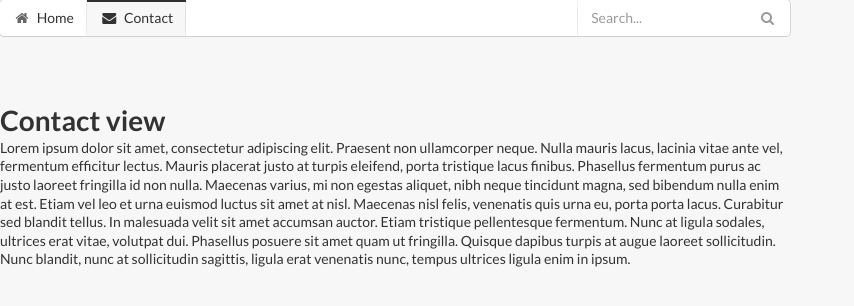
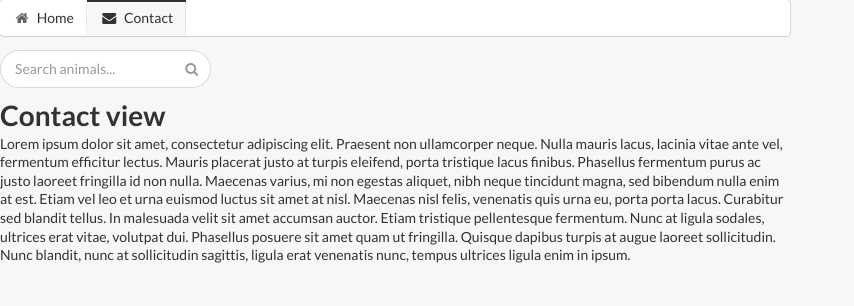
Before and after one commit to vanslambrouckd/backbone_employeelist, a website: page index.html in a window 1280 px wide. Both pictures are taken after a click on the link "Contact". Shown: the whole page, without its empty margins (0-854 px from the left). Drawn offline with Linux system fonts and the light colour scheme.

Commit message:
autocomplete

```diff
--- a/js/app.js
+++ b/js/app.js
@@ -7,7 +7,7 @@ var app = {
 
         $.each(views, function(index, view) {
             if (!app[view]) {
-                console.log('js/templates/' + view + '.html');
+                //console.log('js/templates/' + view + '.html');
                 deferreds.push($.get('js/templates/' + view + '.html', function(data) {
                     app[view] = _.template(data);
                 }, 'html'));
@@ -66,9 +66,7 @@ app.Router = Backbone.Router.extend({
                     model: data
                 });
 
-                console.log('firstName', data.firstName);
-
-                console.log('employeeDetailsView 1206', employeeDetailsView.render().el);
+                //console.log('employeeDetailsView 1206', employeeDetailsView.render().el);
                 self.$content.html(employeeDetailsView.render().el);
             }
         });
--- a/js/models/Employee.js
+++ b/js/models/Employee.js
@@ -57,8 +57,6 @@ app.MemoryStore = function() {
                 break;
             }
         }
-        console.log(employee);
-
         callLater(callback, employee);
     }
 
--- a/js/templates/Contact.html
+++ b/js/templates/Contact.html
@@ -1,3 +1,7 @@
-<h1 class="ui header">Contact view</h1>
-
-Lorem ipsum dolor sit amet, consectetur adipiscing elit. Praesent non ullamcorper neque. Nulla mauris lacus, lacinia vitae ante vel, fermentum efficitur lectus. Mauris placerat justo at turpis eleifend, porta tristique lacus finibus. Phasellus fermentum purus ac justo laoreet fringilla id non nulla. Maecenas varius, mi non egestas aliquet, nibh neque tincidunt magna, sed bibendum nulla enim at est. Etiam vel leo et urna euismod luctus sit amet at nisl. Maecenas nisl felis, venenatis quis urna eu, porta porta lacus. Curabitur sed blandit tellus. In malesuada velit sit amet accumsan auctor. Etiam tristique pellentesque fermentum. Nunc at ligula sodales, ultrices erat vitae, volutpat dui. Phasellus posuere sit amet quam ut fringilla. Quisque dapibus turpis at augue laoreet sollicitudin. Nunc blandit, nunc at sollicitudin sagittis, ligula erat venenatis nunc, tempus ultrices ligula enim in ipsum.
+<h1 class="ui header">Contact view</h1> Lorem ipsum dolor sit amet, consectetur adipiscing elit. Praesent non ullamcorper neque. Nulla mauris lacus, lacinia vitae ante vel, fermentum efficitur lectus. Mauris placerat justo at turpis eleifend, porta tristique lacus finibus. Phasellus fermentum purus ac justo laoreet fringilla id non nulla. Maecenas varius, mi non egestas aliquet, nibh neque tincidunt magna, sed bibendum nulla enim at est. Etiam vel leo et urna euismod luctus sit amet at nisl. Maecenas nisl felis, venenatis quis urna eu, porta porta lacus. Curabitur sed blandit tellus. In malesuada velit sit amet accumsan auctor. Etiam tristique pellentesque fermentum. Nunc at ligula sodales, ultrices erat vitae, volutpat dui. Phasellus posuere sit amet quam ut fringilla. Quisque dapibus turpis at augue laoreet sollicitudin. Nunc blandit, nunc at sollicitudin sagittis, ligula erat venenatis nunc, tempus ultrices ligula enim in ipsum.
+<!--
+<select class="ui search dropdown">
+    <option value="">State</option>
+    <option value="AL">Alabama</option>
+</select>
+-->
--- a/js/templates/Page.html
+++ b/js/templates/Page.html
@@ -9,21 +9,31 @@
                     <i class="mail icon"></i> Contact
                 </a>
                 <div class="right menu">
+
+
+                    <!--
                     <div class="item">
                         <div class="ui search transparent icon input">
                             <input placeholder="Search..." type="text" id="search-box">
                             <i class="search link icon"></i>
                         </div>
+                        <div class="results"></div>
                     </div>
+                    -->
                 </div>
             </div>
         </div>
     </div>
-    <div class="row">
-        <div class="ten wide column" id="searchresults">
-            no results
+
+    <div class="ui category search">
+        <div class="ui icon input">
+            <input class="prompt" type="text" placeholder="Search animals...">
+            <i class="search icon"></i>
         </div>
+        <div class="results"></div>
     </div>
+
+
     <div class="row">
         <div class="ten wide column" id="content">start content</div>
     </div>
--- a/js/views/contact.js
+++ b/js/views/contact.js
@@ -2,10 +2,74 @@ app.ContactView = Backbone.View.extend({
     initialize: function(options) {
         this.options = options || {};
         this.template = this.options.template;
-        console.log('template', this.template());
+        //console.log('template', this.template());
     },
     render: function() {
-        this.$el.html(this.template);
+        //this.$el.html(this.template);
+        this.$el.append(this.template);
+        $('select.dropdown', this.el)
+            .dropdown()
+        ;
+
+var content = [
+    {
+        title: 'Andorrs'
+    },
+    {
+        title: 'United Arab Emirates'
+    },
+    {
+        title: 'Afghanistas'
+    },
+    {
+        title: 'Antigus'
+    },
+    {
+        title: 'Anguills'
+    },
+    {
+        title: 'Albanis'
+    },
+    {
+        title: 'Armenis'
+    },
+    {
+        title: 'Netherlands Antilles'
+    },
+    {
+        title: 'Angols'
+    },
+    {
+        title: 'Argentins'
+    },
+    {
+        title: 'American Samos'
+    },
+    {
+        title: 'Austris'
+    },
+    {
+        title: 'Australis'
+    },
+    {
+        title: 'Arubs'
+    },
+    {
+        title: 'Aland Islands'
+    },
+    {
+        title: 'Azerbaijas'
+    },
+    {
+        title: 'Bosnis'
+    }
+    // etc
+];
+$('.ui.search', this.el)
+    .search({
+        source: content
+    })
+;
         return this;
     }
 });
--- a/js/views/employeedetails.js
+++ b/js/views/employeedetails.js
@@ -7,10 +7,10 @@ app.EmployeeDetailsView = Backbone.View.extend({
     },
     render: function() {
         var html = this.template(this.model.attributes);
-        console.log('html', html);
+        //console.log('html', html);
         this.$el.html(html);
-        console.log('attributes', this.model.attributes);
-        console.log(this.model.attributes.firstName);
+        //console.log('attributes', this.model.attributes);
+        //console.log(this.model.attributes.firstName);
         /*
         var tpm = new app.EmployeeSummaryView({
             model: this.model
--- a/js/views/page.js
+++ b/js/views/page.js
@@ -1,6 +1,6 @@
 app.PageView = Backbone.View.extend({
     events: {
-        'keyup #search-box': 'search'
+        //'keyup #search-box': 'search'
     },
     initialize: function(options) {
         this.options = options || {};
@@ -9,16 +9,72 @@ app.PageView = Backbone.View.extend({
         this.searchResultsView = new app.EmployeesListView({
             model: this.searchResults
         });
-        /*
-        $('.ui.search')
+    },
+    render: function() {
+        //this.$el.html(this.template);
+        this.$el.append(this.template);
+        //$('#searchresults', this.$el).html(this.searchResultsView.render().el);
+
+        console.log('renderr');
+        var content = [
+            {
+                title: 'Andorrs'
+            },
+            {
+                title: 'United Arab Emirates'
+            },
+            {
+                title: 'Afghanistas'
+            },
+            {
+                title: 'Antigus'
+            },
+            {
+                title: 'Anguills'
+            },
+            {
+                title: 'Albanis'
+            },
+            {
+                title: 'Armenis'
+            },
+            {
+                title: 'Netherlands Antilles'
+            },
+            {
+                title: 'Angols'
+            },
+            {
+                title: 'Argentins'
+            },
+            {
+                title: 'American Samos'
+            },
+            {
+                title: 'Austris'
+            },
+            {
+                title: 'Australis'
+            },
+            {
+                title: 'Arubs'
+            },
+            {
+                title: 'Aland Islands'
+            },
+            {
+                title: 'Azerbaijas'
+            },
+            {
+                title: 'Bosnis'
+            }
+            // etc
+        ];
+        $('.ui.search', this.el)
             .search({
                 source: content
-            });
-*/
-    },
-    render: function() {
-        this.$el.html(this.template);
-        $('#searchresults', this.$el).html(this.searchResultsView.render().el);
+            })
+        ;
         return this;
     },
     selectMenuItem: function(idMenuItem) {
@@ -33,7 +89,10 @@ app.PageView = Backbone.View.extend({
             reset: true,
             data: {
                 name: searchVal
-            }
+            },
+            success: function(data) {}
         });
+
+
     }
 });
```
Also changed, not shown: index.html (+1 -0 lines).
